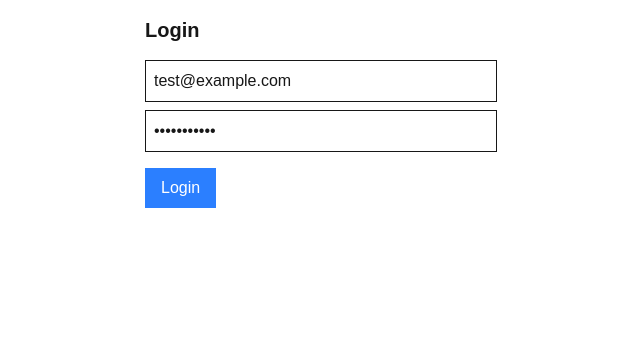
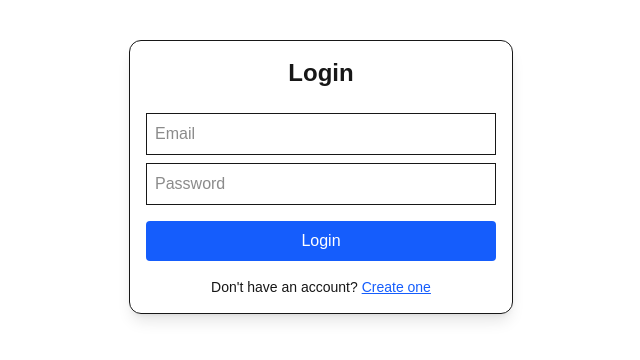
Before and after one commit to Siddhartha012/Comment-Application, a Next.js app: page /login in a window 1280 px wide. Shown: the top 360 px of the page, without its empty margins (319-959 px from the left). Built offline with nearby package versions, Linux system fonts and the light colour scheme.

Commit message:
adding signup pages

```diff
--- /dev/null
+++ b/src/app/api/register/route.ts
@@ -0,0 +1,73 @@
+/*
+import {NextRequest, NextResponse } from "next/server";
+import prisma from "@/lib/db";
+import bcrypt from "bcryptjs";
+
+export async function POST(req: NextRequest) {
+  try {
+    const body = await req.json();
+    const { email, name, password } = body;
+
+    if (!email || !name || !password) {
+      return NextResponse.json({ message: "Missing fields" }, { status: 400 });
+    }
+
+    const existingUser = await prisma.user.findUnique({ where: { email } });
+
+    if (existingUser) {
+      return NextResponse.json({ message: "User already exists" }, { status: 409 });
+    }
+
+    const hashedPassword = await bcrypt.hash(password, 10);
+
+    const newUser = await prisma.user.create({
+      data: {
+        email,
+        name,
+        password: hashedPassword,
+      },
+    });
+
+    return NextResponse.json({ message: "User created", user: newUser }, { status: 201 });
+  } catch (error) {
+    console.error("Registration error:", error);
+    return NextResponse.json({ message: "Something went wrong" }, { status: 500 });
+  }
+}
+*/
+
+
+import { NextResponse } from 'next/server';
+import prisma from '@/lib/db';
+import bcrypt from 'bcryptjs';
+
+export async function POST(req: Request) {
+  try {
+    const { name, email, password } = await req.json();
+
+    if (!email || !name || !password) {
+      return NextResponse.json({ message: 'Missing fields' }, { status: 400 });
+    }
+
+    const existingUser = await prisma.user.findUnique({ where: { email } });
+
+    if (existingUser) {
+      return NextResponse.json({ message: 'User already exists' }, { status: 409 });
+    }
+
+    const hashedPassword = await bcrypt.hash(password, 10);
+
+    const newUser = await prisma.user.create({
+      data: {
+        email,
+        name,
+        password: hashedPassword,
+      },
+    });
+
+    return NextResponse.json({ message: 'User created', user: newUser }, { status: 201 });
+  } catch (err) {
+    console.error(err);
+    return NextResponse.json({ message: 'Server error' }, { status: 500 });
+  }
+}
--- a/src/app/login/page.tsx
+++ b/src/app/login/page.tsx
@@ -1,4 +1,4 @@
-
+/*
 'use client';
 
 import { signIn } from 'next-auth/react';
@@ -9,19 +9,7 @@ export default function LoginPage() {
   const [password, setPassword] = useState('password123');
 
   const handleLogin = async () => {
-    /*
-    const res = await signIn('credentials', {
-      redirect: true,
-      email,
-      password,
-      callbackUrl: '/comments',
-    });
-  if (res?.ok) {
-    router.push('/comments');
-  } else {
-    setError('Invalid credentials');
-  }
-    */
+
 
   await signIn('credentials', {
       redirect: true,
@@ -55,3 +43,99 @@ export default function LoginPage() {
     </div>
   );
 }
+*/
+
+
+'use client';
+
+import { signIn } from 'next-auth/react';
+import { useState } from 'react';
+import { useRouter } from 'next/navigation';
+
+export default function LoginPage() {
+  const [isLogin, setIsLogin] = useState(true);
+  const [email, setEmail] = useState('');
+  const [name, setName] = useState('');
+  const [password, setPassword] = useState('');
+  const router = useRouter();
+
+  const handleLogin = async () => {
+    const res = await signIn('credentials', {
+      redirect: false,
+      email,
+      password,
+    });
+
+    if (res?.ok) {
+      router.push('/comments');
+    } else {
+      alert('Invalid credentials');
+    }
+  };
+
+  const handleRegister = async () => {
+    const res = await fetch('/api/register', {
+      method: 'POST',
+      headers: { 'Content-Type': 'application/json' },
+      body: JSON.stringify({ name, email, password }),
+    });
+
+    if (res.ok) {
+      alert('Registration successful! You can now log in.');
+      setIsLogin(true);
+    } else {
+      const data = await res.json();
+      alert(data.message || 'Registration failed');
+    }
+  };
+
+  return (
+    <div className="p-4 max-w-sm mx-auto mt-10 border rounded-xl shadow-lg">
+      <h2 className="text-2xl font-bold mb-6 text-center">
+        {isLogin ? 'Login' : 'Create Account'}
+      </h2>
+
+      {!isLogin && (
+        <input
+          className="border p-2 w-full mb-2"
+          type="text"
+          value={name}
+          onChange={(e) => setName(e.target.value)}
+          placeholder="Full name"
+        />
+      )}
+
+      <input
+        className="border p-2 w-full mb-2"
+        type="email"
+        value={email}
+        onChange={(e) => setEmail(e.target.value)}
+        placeholder="Email"
+      />
+      <input
+        className="border p-2 w-full mb-4"
+        type="password"
+        value={password}
+        onChange={(e) => setPassword(e.target.value)}
+        placeholder="Password"
+      />
+
+      <button
+        onClick={isLogin ? handleLogin : handleRegister}
+        className="bg-blue-600 hover:bg-blue-700 text-white w-full py-2 rounded mb-4"
+      >
+        {isLogin ? 'Login' : 'Sign Up'}
+      </button>
+
+      <p className="text-sm text-center">
+        {isLogin ? "Don't have an account?" : 'Already have an account?'}{' '}
+        <button
+          className="text-blue-600 underline"
+          onClick={() => setIsLogin(!isLogin)}
+        >
+          {isLogin ? 'Create one' : 'Login'}
+        </button>
+      </p>
+    </div>
+  );
+}
```
